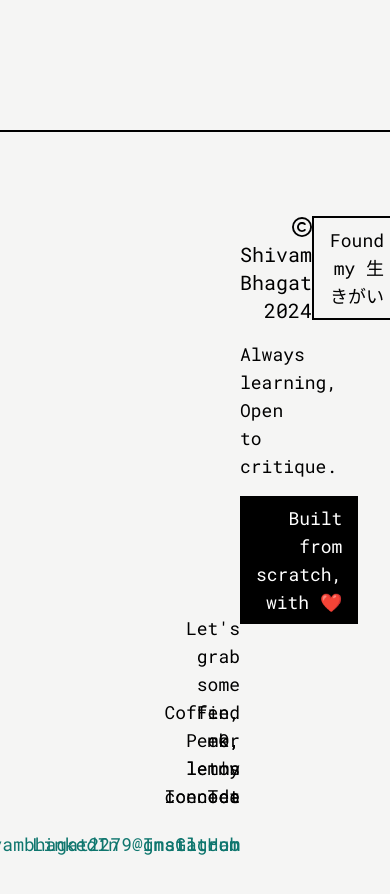
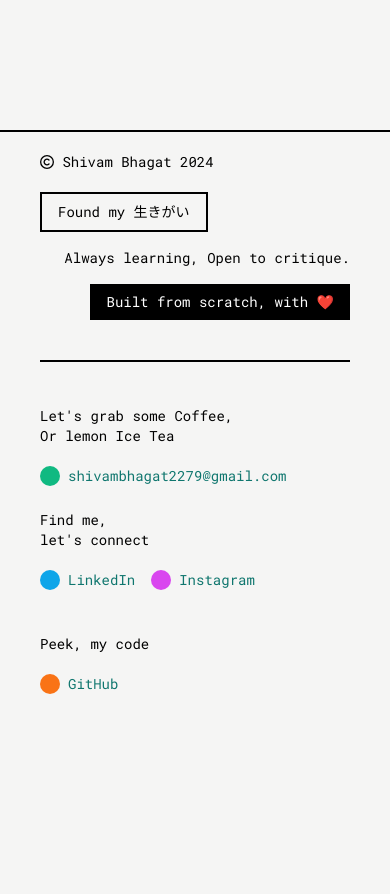
Before and after one commit to shivambhagat79/portfolio, a Next.js app: page /about in a window 390 px wide. Shown: the part 2000-2894 px from the top of the page. After the commit the page ends 2714 px from the top, so only its background shows below. Built offline with nearby package versions, Linux system fonts and the light colour scheme.

Commit message:
Update Tailwind CSS class names for responsiveness in Experience, Skills, and Projects sections

```diff
--- a/public/data/skills/skills.ts
+++ b/public/data/skills/skills.ts
@@ -4,7 +4,7 @@ export const skills = [
     level: 7,
   },
   {
-    name: "Tailwind CSS",
+    name: "Tailwind",
     level: 8,
   },
   {
--- a/src/components/Footer/footer.tsx
+++ b/src/components/Footer/footer.tsx
@@ -5,29 +5,31 @@ import { FontAwesomeIcon } from "@fortawesome/react-fontawesome";
 
 export default function Footer() {
   return (
-    <footer className="w-screen px-60 py-20 border-t-2 border-black text-lg ">
-      <div className=" text-end pb-10 border-b-2 border-black">
-        <div className="flex justify-between items-center">
-          <div className="text-xl">
+    <footer className="w-screen px-10 md:py-10 py-5 xl:px-60 xl:py-20 border-t-2 border-black text-sm xl:text-lg ">
+      <div className=" sm:text-end pb-10 border-b-2 border-black">
+        <div className="sm:flex sm:justify-between sm:items-center">
+          <div className="text-sm md:text-base lg:text-lg xl:text-xl mb-5 sm:mb-0">
             <FontAwesomeIcon icon={faCopyright} /> Shivam Bhagat 2024
           </div>
           <div className="px-4 py-2 border-2 inline-block border-black">
             Found my 生きがい
           </div>
         </div>
-        <div className="my-4">Always learning, Open to critique.</div>
-        <div className=" bg-black inline-block text-white px-4 py-2">
-          Built from scratch, with ❤️
+        <div className="text-end my-4">Always learning, Open to critique.</div>
+        <div className="text-end">
+          <div className="text-end bg-black inline-block text-white px-4 py-2">
+            Built from scratch, with ❤️
+          </div>
         </div>
       </div>
-      <div className="mt-20 grid grid-cols-3 text-end">
+      <div className="mt-5 md:mt-10 xl:mt-20 grid grid-cols-1 md:grid-cols-3 md:text-end">
         <div>
-          <div className=" h-16 flex items-end justify-end">
+          <div className=" h-16 flex items-end md:justify-end">
             {"Let's grab some Coffee,"}
             <br />
             Or lemon Ice Tea
           </div>
-          <div className="mt-5 flex items-center justify-end">
+          <div className="mt-5 flex items-center md:justify-end">
             <div className="rounded-full bg-emerald-500 h-5 w-5 me-2"></div>
             <a
               href="mailto:shivambhagat2279@gmail.com"
@@ -39,11 +41,11 @@ export default function Footer() {
           </div>
         </div>
         <div>
-          <div className="h-16 flex items-end justify-end">
+          <div className="h-16 flex items-end md:justify-end">
             Find me, <br />
             {"let's connect"}
           </div>
-          <div className="mt-5 flex items-center justify-end">
+          <div className="mt-5 flex items-center md:justify-end">
             <div className="rounded-full bg-sky-500 h-5 w-5 me-2"></div>
             <a
               href="https://www.linkedin.com/in/shivam-bhagat-03734325a/"
@@ -63,9 +65,12 @@ export default function Footer() {
           </div>
         </div>
         <div>
-          <div className="h-16 flex items-end justify-end"> Peek, my code</div>
-          <div className="mt-5 flex items-center justify-end">
-            <div className="rounded-full bg-orange-500 h-5 w-5 me-2 ms-4"></div>
+          <div className="h-16 flex items-end md:justify-end">
+            {" "}
+            Peek, my code
+          </div>
+          <div className="mt-5 flex items-center md:justify-end">
+            <div className="rounded-full bg-orange-500 h-5 w-5 me-2 "></div>
             <a
               href="https://github.com/shivambhagat79"
               target="_blank"
--- a/src/components/Header/header.tsx
+++ b/src/components/Header/header.tsx
@@ -5,10 +5,7 @@ import React from "react";
 import { SparklesCore } from "@/components/ui/particles";
 import Navbar from "../Navbar/navbar";
 import { FontAwesomeIcon } from "@fortawesome/react-fontawesome";
-import {
-  faSmileWink,
-  faAngleDoubleDown,
-} from "@fortawesome/free-solid-svg-icons";
+import { faSmileWink } from "@fortawesome/free-solid-svg-icons";
 import ArrowRight from "../Icons/arrowRIght";
 import { TextGenerateEffect } from "../ui/text-generate-effect";
 
@@ -68,12 +65,6 @@ export default function Header() {
           <div className=" h-24"></div>
         </div>
       </div>
-      <div className="bottom-10 absolute left-1/2">
-        <FontAwesomeIcon
-          icon={faAngleDoubleDown}
-          className="text-teal-700/80 text-2xl md:text-3xl xl:text-5xl"
-        />
-      </div>
     </div>
   );
 }
--- a/src/components/sections/Experience/experience.tsx
+++ b/src/components/sections/Experience/experience.tsx
@@ -6,7 +6,7 @@ export default function Experience() {
   return (
     <>
       <Title title="My Experiences" />
-      <div className=" px-20 py-20">
+      <div className="px-5 md:px-10 xl:px-20 md:py-10 xl:py-20">
         <HoverEffect items={experiences} />
       </div>
     </>
--- a/src/components/sections/Projects/projects.tsx
+++ b/src/components/sections/Projects/projects.tsx
@@ -7,7 +7,7 @@ export default function Projects() {
   return (
     <div className="border-b-2 border-black">
       <Title title="My Projects" />
-      <div className="px-20 py-20">
+      <div className="px-5 md:px-10 xl:px-20 md:py-10 xl:py-20">
         <HoverEffect items={projects} />
       </div>
     </div>
--- a/src/components/sections/Skills/skillBar.tsx
+++ b/src/components/sections/Skills/skillBar.tsx
@@ -18,10 +18,17 @@ export function SkillBar({
       {items.map((item) => (
         <div
           key={item.name}
-          className="skill-bar py-6 flex items-center hover:-translate-y-2 transition-all duration-300 ease-in-out"
+          className="skill-bar py-6 md:flex md:items-center hover:-translate-y-2 transition-all duration-300 ease-in-out"
         >
-          <FontAwesomeIcon icon={faCircleDot} className="text-teal-700 me-2" />
-          <div className=" text-lg basis-[10%]">{item.name}</div>
+          <div className="flex items-center w-48 mb-2 md:mb-0">
+            <FontAwesomeIcon
+              icon={faCircleDot}
+              className="text-teal-700 me-2"
+            />
+            <div className="text-sm md:text-base xl:text-lg basis-[10%]">
+              {item.name}
+            </div>
+          </div>
           <div className="bar  w-full h-1 bg-teal-900/20">
             <div
               className="bar  h-full bg-gradient-to-r from-stone-900 via-teal-900 to-teal-500"
--- a/src/components/sections/Skills/skills.tsx
+++ b/src/components/sections/Skills/skills.tsx
@@ -6,7 +6,7 @@ export default function Skills() {
   return (
     <>
       <Title title="My Skills" />
-      <div className="px-20 py-20 border-b-2 border-black">
+      <div className="px-5 md:px-10 xl:px-20 py-5 md:py-10 xl:py-20 border-b-2 border-black">
         <SkillBar items={skills} />
       </div>
     </>
```
